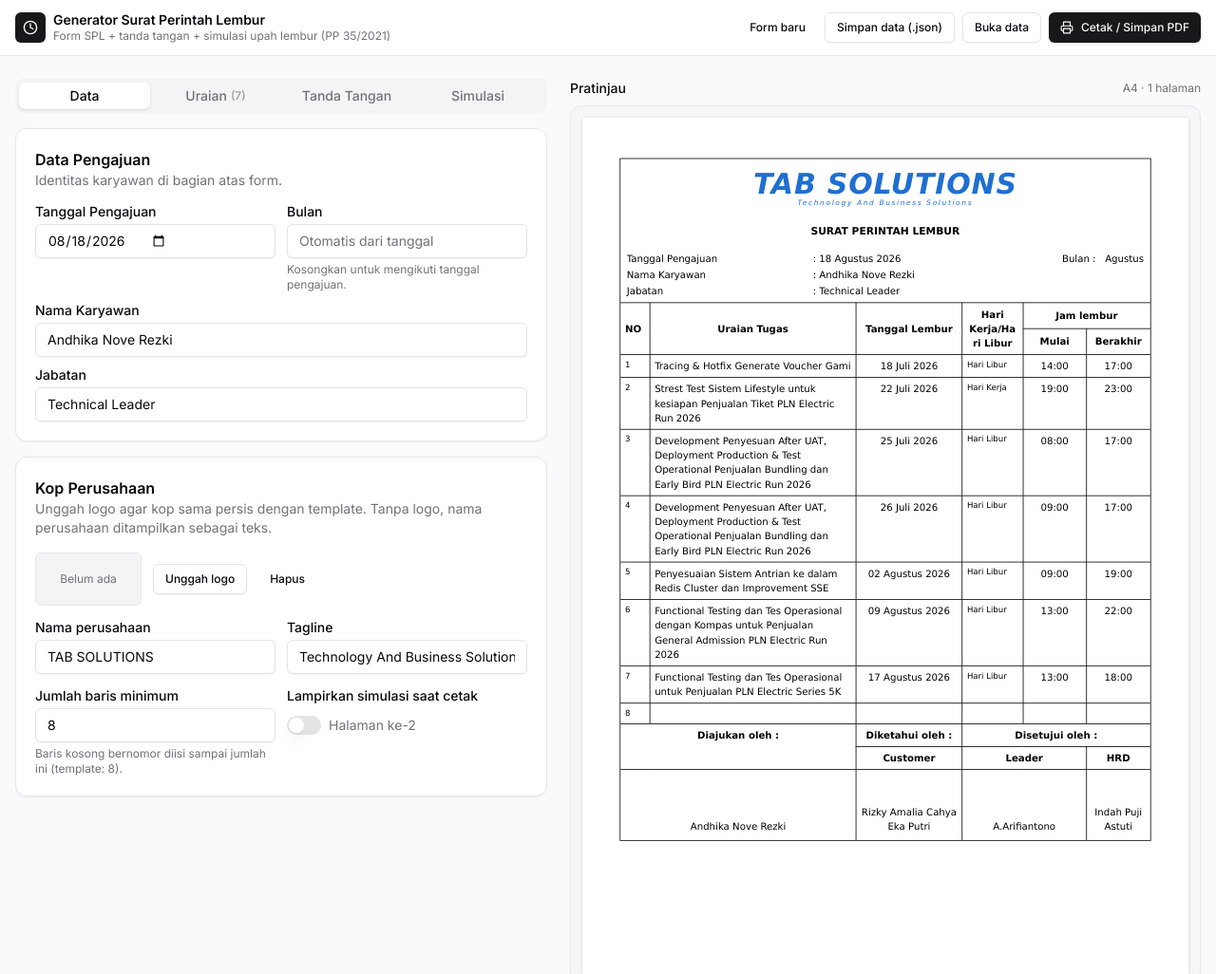
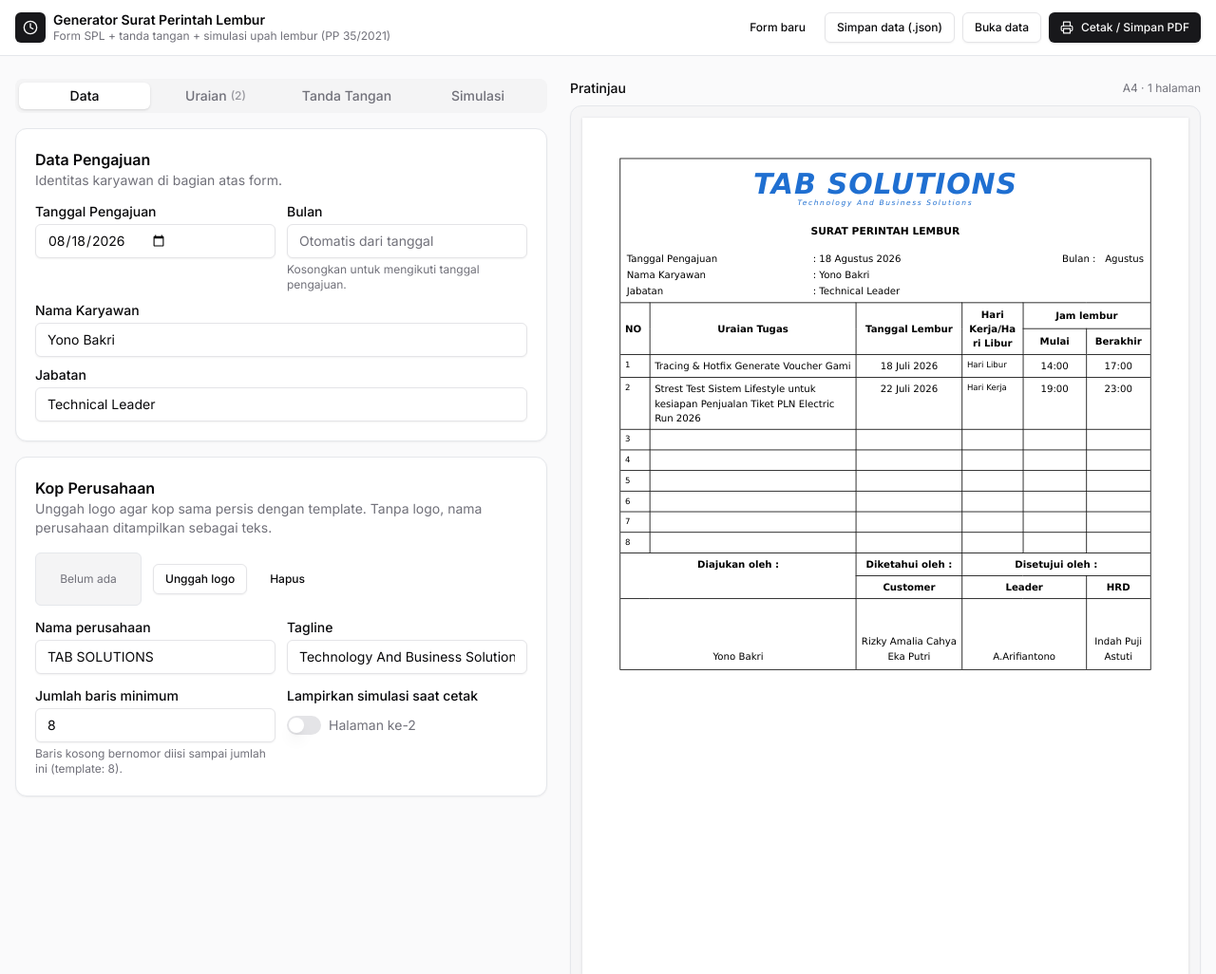
Before and after one commit to dhikanove/overtime-doc-generator, a plain HTML site: page index.html in a window 1280 px wide. Shown: the top 1026 px of the page at 95% size. Drawn offline with nearby package versions, Linux system fonts and the light colour scheme.

Commit message:
Update employee details and financial parameters

```diff
--- a/index.html
+++ b/index.html
@@ -391,24 +391,19 @@ const row = (uraian, tanggal, jenis, mulai, selesai) => ({ id: uid(), uraian, ta
 function contohState() {
   return {
     perusahaan: 'TAB SOLUTIONS', tagline: 'Technology And Business Solutions', logo: '',
-    tglPengajuan: '2026-08-18', bulan: '', nama: 'Andhika Nove Rezki', jabatan: 'Technical Leader',
+    tglPengajuan: '2026-08-18', bulan: '', nama: 'Yono Bakri', jabatan: 'Technical Leader',
     minRows: 8, printSim: false,
     rows: [
       row('Tracing & Hotfix Generate Voucher Gami', '2026-07-18', 'libur', '14:00', '17:00'),
-      row('Strest Test Sistem Lifestyle untuk kesiapan Penjualan Tiket PLN Electric Run 2026', '2026-07-22', 'kerja', '19:00', '23:00'),
-      row('Development Penyesuan After UAT, Deployment Production & Test Operational Penjualan Bundling dan Early Bird PLN Electric Run 2026', '2026-07-25', 'libur', '08:00', '17:00'),
-      row('Development Penyesuan After UAT, Deployment Production & Test Operational Penjualan Bundling dan Early Bird PLN Electric Run 2026', '2026-07-26', 'libur', '09:00', '17:00'),
-      row('Penyesuaian Sistem Antrian ke dalam Redis Cluster dan Improvement SSE', '2026-08-02', 'libur', '09:00', '19:00'),
-      row('Functional Testing dan Tes Operasional dengan Kompas untuk Penjualan General Admission PLN Electric Run 2026', '2026-08-09', 'libur', '13:00', '22:00'),
-      row('Functional Testing dan Tes Operasional untuk Penjualan PLN Electric Series 5K', '2026-08-17', 'libur', '13:00', '18:00'),
+      row('Strest Test Sistem Lifestyle untuk kesiapan Penjualan Tiket PLN Electric Run 2026', '2026-07-22', 'kerja', '19:00', '23:00')
     ],
     ttd: {
-      pengaju:  { role: '',         nama: 'Andhika Nove Rezki', img: '' },
+      pengaju:  { role: '',         nama: 'Yono Bakri', img: '' },
       customer: { role: 'Customer', nama: 'Rizky Amalia Cahya Eka Putri', img: '' },
       leader:   { role: 'Leader',   nama: 'A.Arifiantono', img: '' },
       hrd:      { role: 'HRD',      nama: 'Indah Puji Astuti', img: '' },
     },
-    sim: { tipe: 'bulanan', sistem: 5, terpendek: false, pokok: 8000000, tetap: 0, tidakTetap: 0, harian: 0 },
+    sim: { tipe: 'bulanan', sistem: 5, terpendek: false, pokok: 5000000, tetap: 0, tidakTetap: 0, harian: 0 },
   };
 }
 
```
